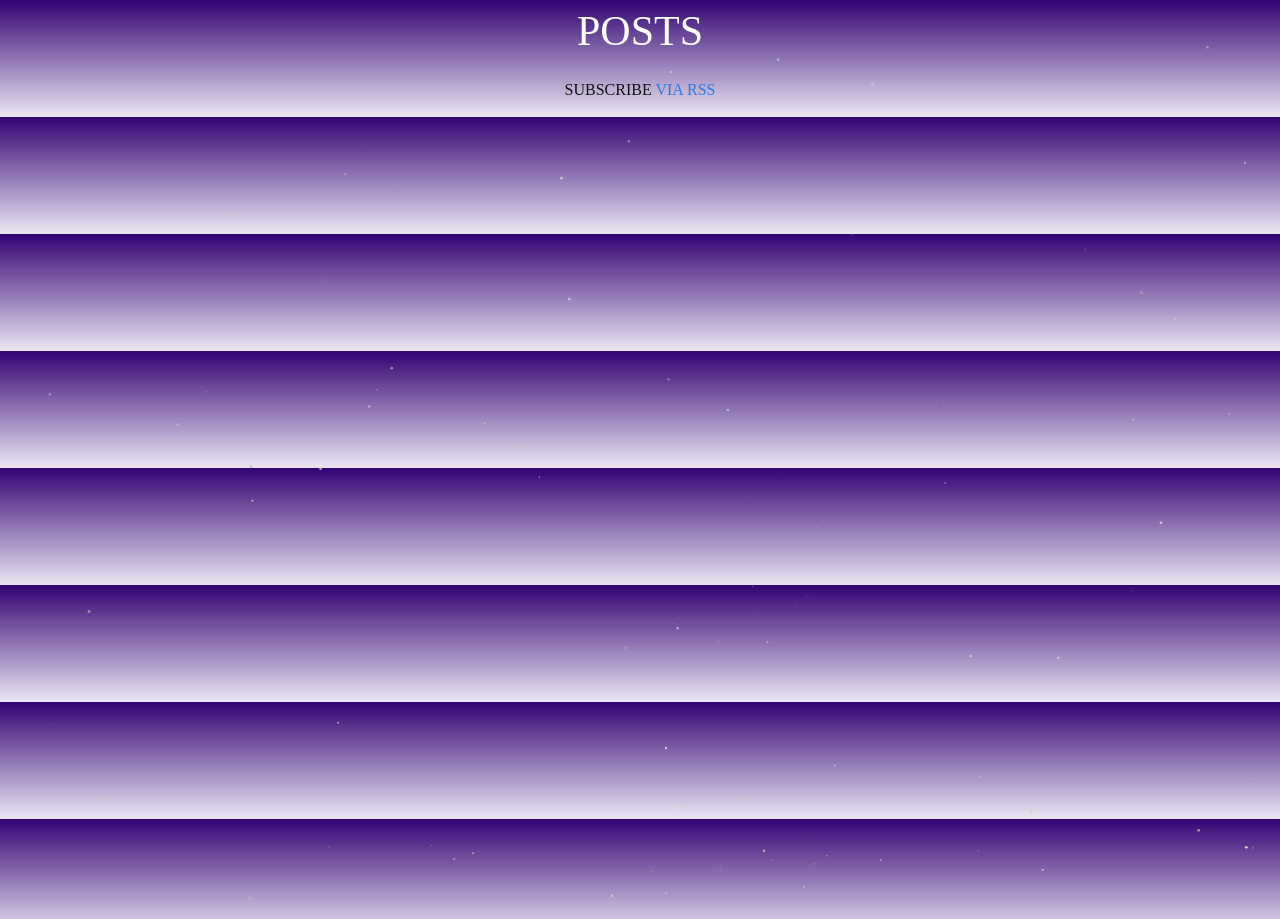
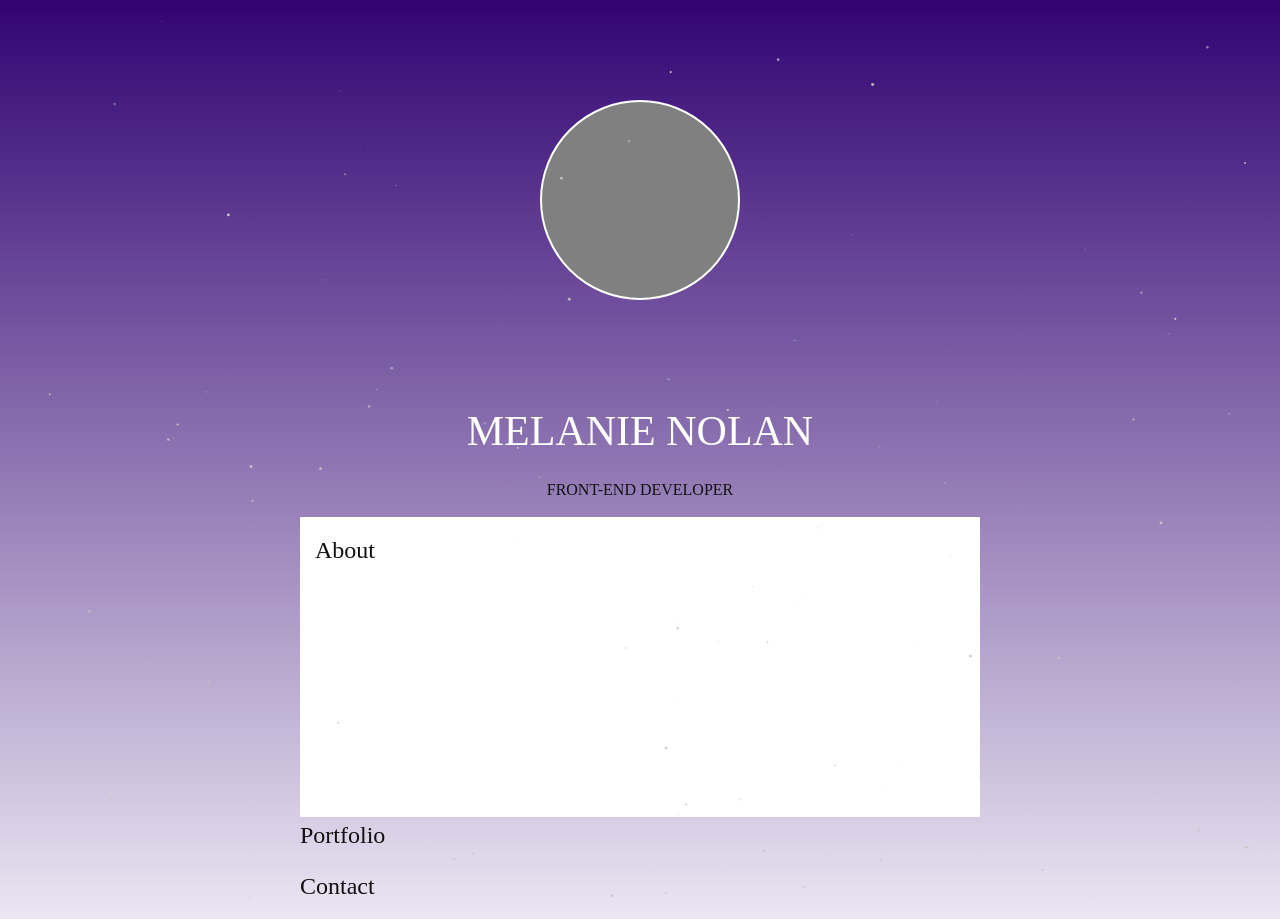
Before and after one commit to melanienolan/my-site, a Jekyll site: the page built from index.html, in a window 1280 px wide. Built offline with Jekyll 4.4.1, drawn with Linux system fonts in a browser that asks for light colours; some web fonts are replaced.

Commit message:
Included home, about, portfolio and contact and removed old links

```diff
--- a/index.html
+++ b/index.html
@@ -2,7 +2,15 @@
 layout: default
 ---
 
-<div class="home">
+{% include home.html %}
+
+{% include about.html %}
+
+{% include portfolio.html %}
+
+{% include contact.html %}
+
+<!-- <div class="home">
 
   <h1 class="page-heading">Posts</h1>
 
@@ -20,4 +28,4 @@ layout: default
 
   <p class="rss-subscribe">subscribe <a href="{{ "/feed.xml" | prepend: site.baseurl }}">via RSS</a></p>
 
-</div>
+</div> -->
```
